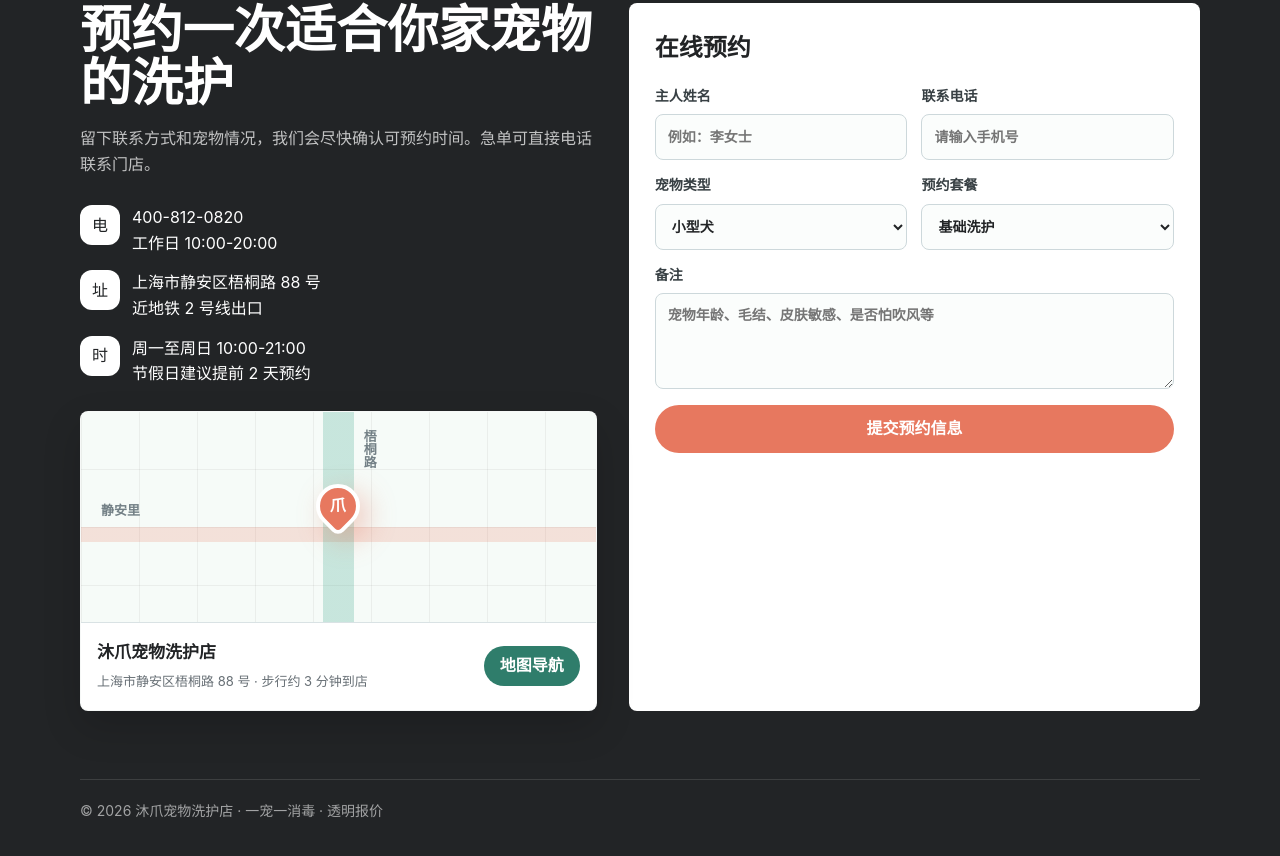
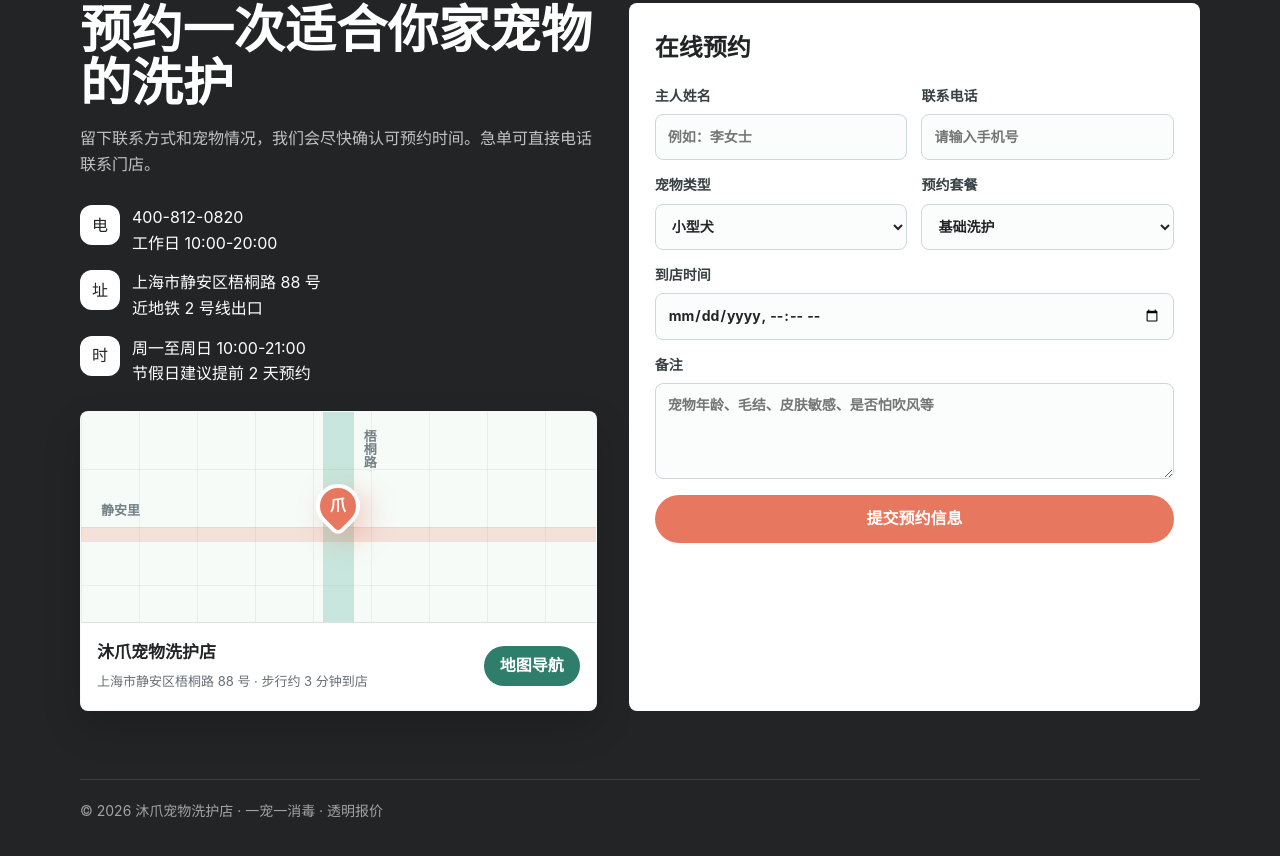
Before and after one commit to Mr-Lee-long/codex-test1, a plain HTML site: page index.html in a window 1280 px wide. Shown: the part 3848-4704 px from the top of the page. Drawn offline with Linux system fonts and the light colour scheme.

Commit message:
修改到店时间

```diff
--- a/index.html
+++ b/index.html
@@ -1054,6 +1054,10 @@
               </select>
             </label>
             <label class="full">
+              到店时间
+              <input type="datetime-local" />
+            </label>
+            <label class="full">
               备注
               <textarea placeholder="宠物年龄、毛结、皮肤敏感、是否怕吹风等"></textarea>
             </label>
```
